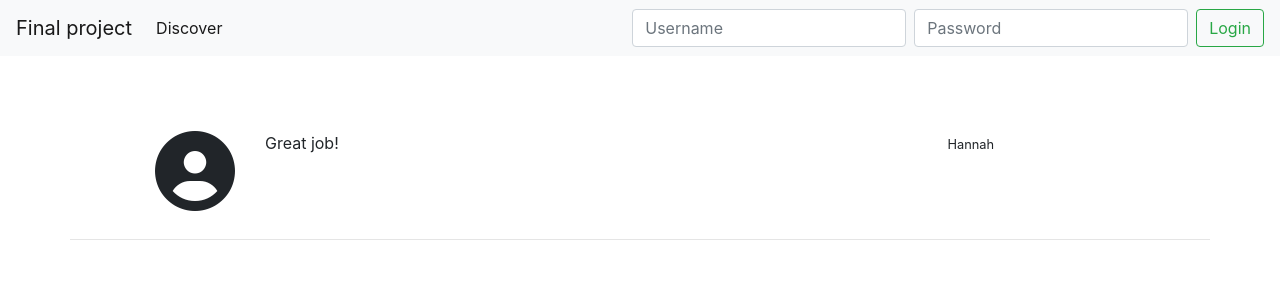
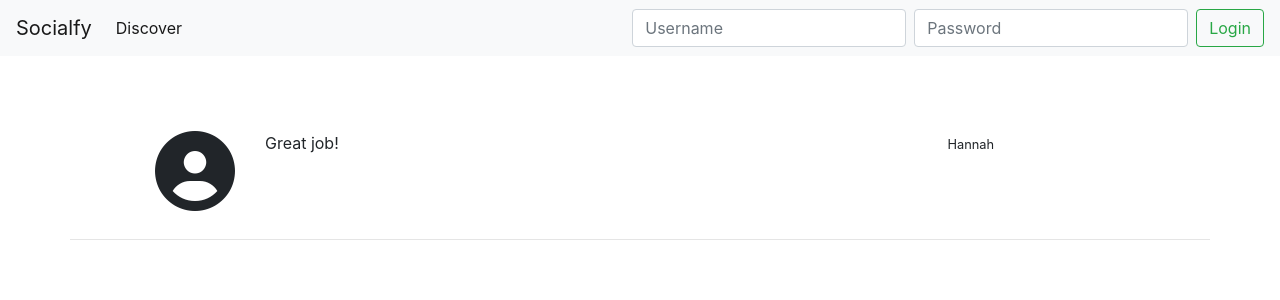
Before and after one commit to Ktra99/socialfy-edx, a Django app: page /comment/6 in a window 1280 px wide. Shown: the top 300 px of the page. Run offline with Django 3.2, Linux system fonts and the light colour scheme; data comes from the database, SQL or seed files in the repository; some libraries are stand-ins or nearby versions.

Commit message:
adding title for anon user

```diff
--- a/discover/templates/discover/layout.html
+++ b/discover/templates/discover/layout.html
@@ -39,7 +39,7 @@
 		{% else %}
 
 		<nav class="navbar navbar-expand-lg navbar-light bg-light">
-			<a class="navbar-brand" href="#">Final project</a>
+			<a class="navbar-brand" href="#">Socialfy</a>
 		  	<button class="navbar-toggler" type="button" data-toggle="collapse" data-target="#navbarSupportedContent" aria-controls="navbarSupportedContent" aria-expanded="false" aria-label="Toggle navigation">
 		    	<span class="navbar-toggler-icon"></span>
 		  	</button>
```
